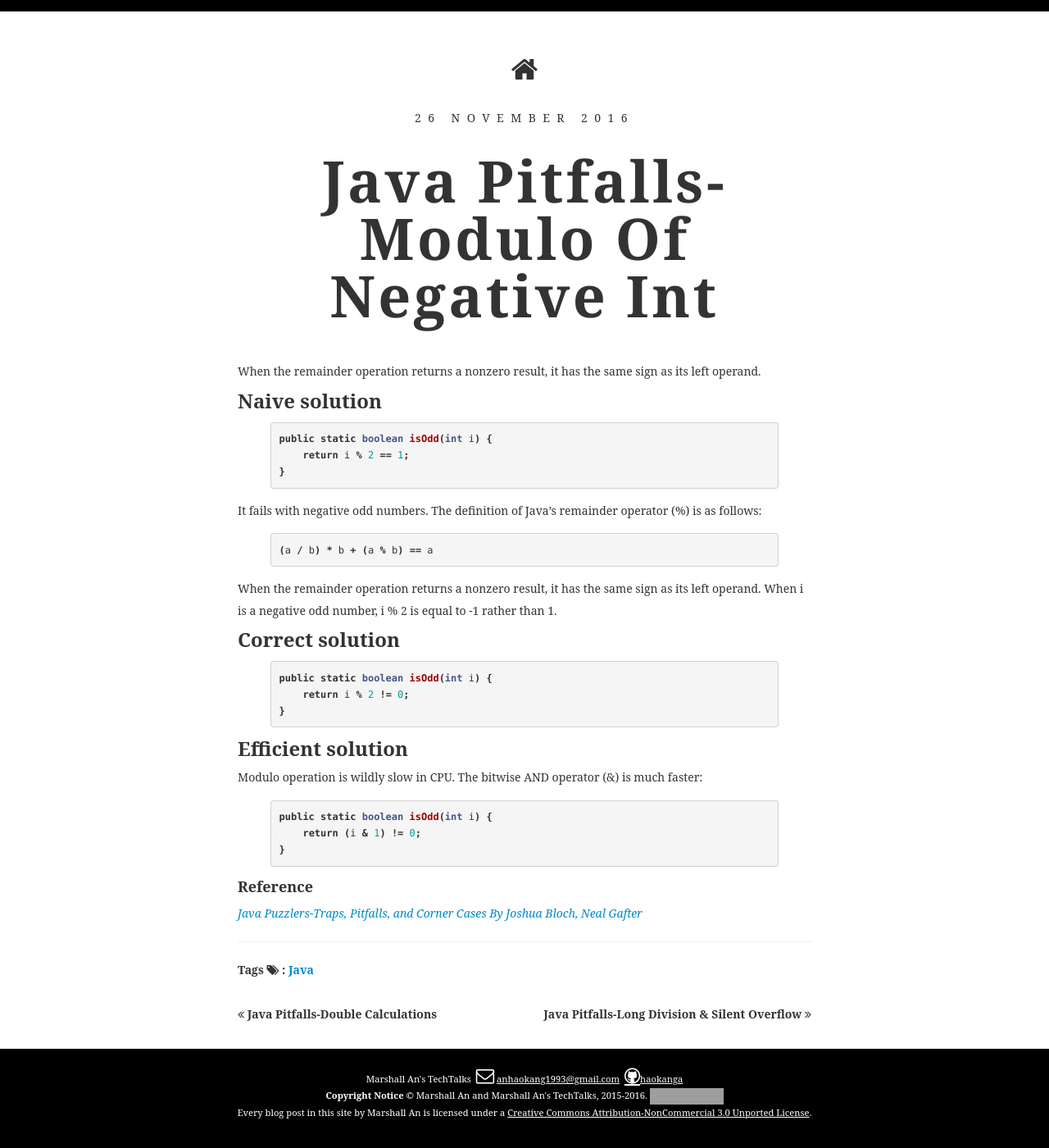
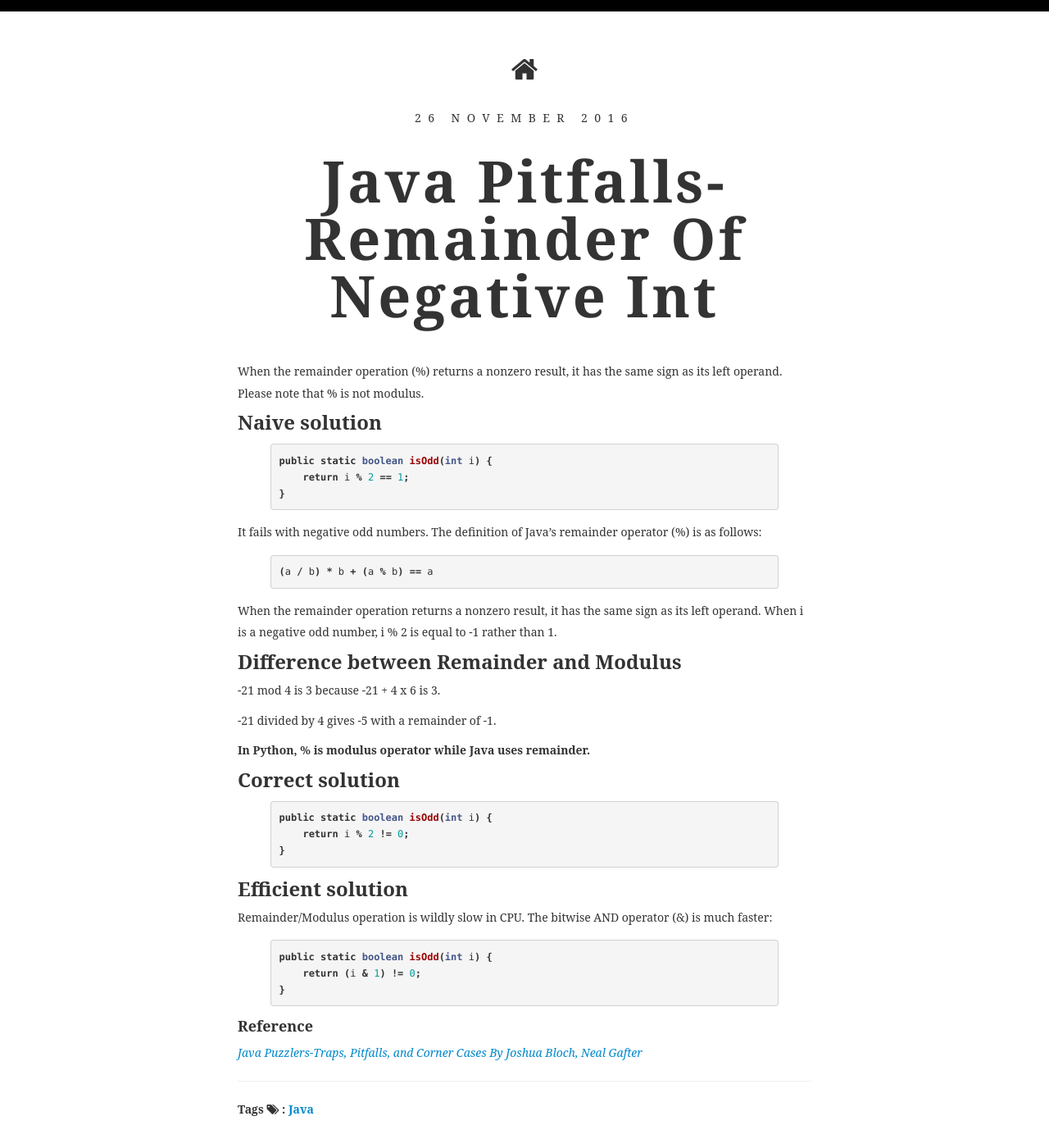
Before and after one commit to haokanga/haokanga.github.io, a Jekyll site: the page built from _posts/2016-11-26-java-pitfalls-modulo-of-negative-int.md, in a window 1280 px wide and 1400 px high. Shown: the whole window at 82% size. Built offline with Jekyll 4.4.1, drawn with Linux system fonts in a browser that asks for light colours; some web fonts are replaced; grey boxes are pictures that could not be loaded.

Commit message:
2016-11-26-java-pitfalls-modulo-of-negative-int.md

```diff
--- a/_data/references.yml
+++ b/_data/references.yml
@@ -172,7 +172,7 @@
     - https://github.com/blog/2100-github-pages-now-faster-and-simpler-with-jekyll-3-0
 
 
-- title: Java Pitfalls-Modulo Of Negative Int
+- title: Java Pitfalls-Remainder Of Negative Int
   page:
     - Java Puzzlers-Traps, Pitfalls, and Corner Cases By Joshua Bloch, Neal Gafter
   href:
--- a/_posts/2016-11-26-java-pitfalls-modulo-of-negative-int.md
+++ b/_posts/2016-11-26-java-pitfalls-modulo-of-negative-int.md
@@ -1,11 +1,12 @@
 ---
 layout: post
-title:  "Java Pitfalls-Modulo Of Negative Int"
+title:  "Java Pitfalls-Remainder Of Negative Int"
 date:   2016-11-26 21:21:56 +1030
 categories: Java
 tags: [Java]
 ---
-When the remainder operation returns a nonzero result, it has the same sign as its left operand.
+When the remainder operation (%) returns a nonzero result, it has the same sign as its left operand.
+Please note that % is not modulus.
 <!--summary break-->
 
 ### Naive solution
@@ -24,6 +25,14 @@ The definition of Java's remainder operator (%) is as follows:
 When the remainder operation returns a nonzero result, it has the same sign as its left operand.
 When i is a negative odd number, i % 2 is equal to -1 rather than 1.
 
+### Difference between Remainder and Modulus
+
+-21 mod 4 is 3 because -21 + 4 x 6 is 3.
+
+-21 divided by 4 gives -5 with a remainder of -1.
+
+**In Python, % is modulus operator while Java uses remainder.**
+
 ### Correct solution
 
 {% highlight java%}
@@ -34,7 +43,7 @@ public static boolean isOdd(int i) {
 
 ### Efficient solution
 
-Modulo operation is wildly slow in CPU. The bitwise AND operator (&) is much faster:
+Remainder/Modulus operation is wildly slow in CPU. The bitwise AND operator (&) is much faster:
 {% highlight java%}
 public static boolean isOdd(int i) {
     return (i & 1) != 0;
```
